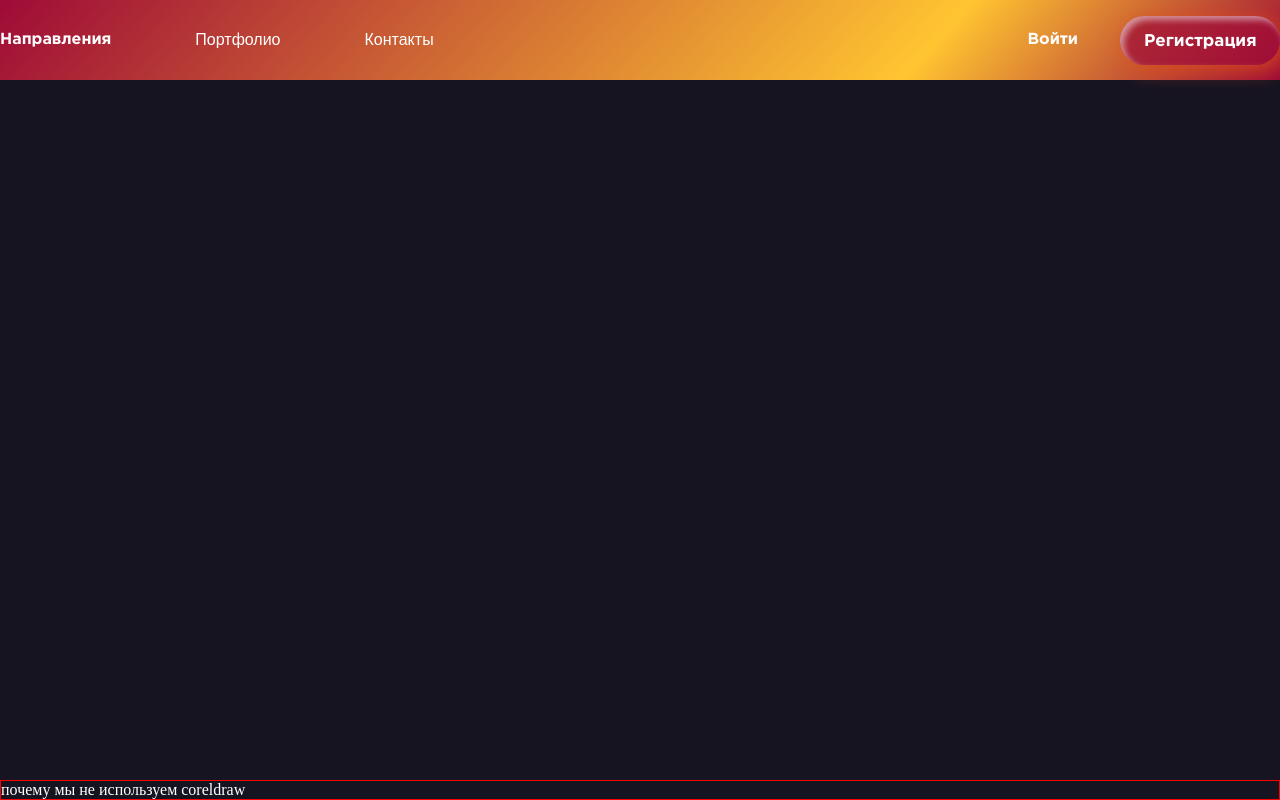
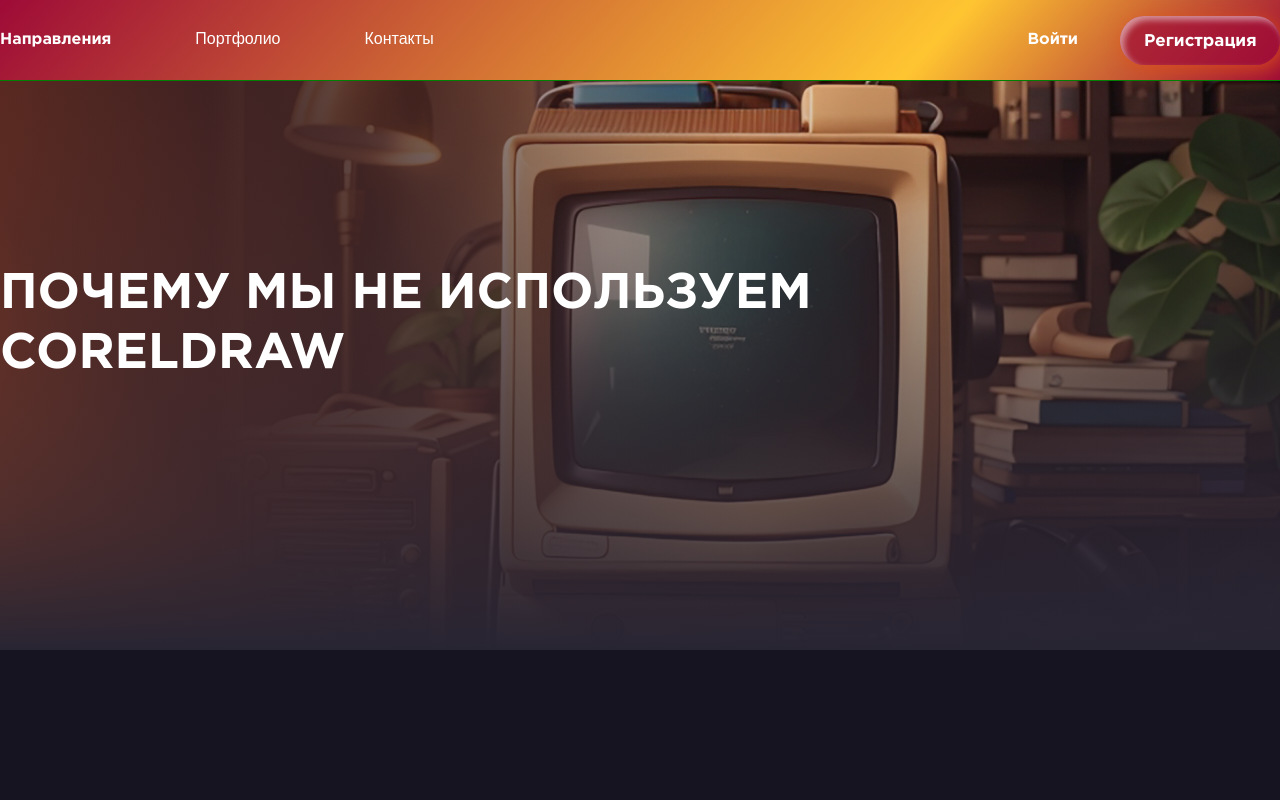
Before and after one commit to Iuliia-Bogdanova/-2_Creat, a plain HTML site: page index.html in a window 1280 px wide. Drawn offline with Linux system fonts and the light colour scheme.

Commit message:
feat: add section title

```diff
--- a/index.html
+++ b/index.html
@@ -34,9 +34,13 @@
             </nav>
         </div>
     </header>
-    <div class="wrapper">
-        почему мы не используем coreldraw
-    </div>
+    <section class="title">
+        <div class="container">
+            <div class="title__text">
+                <h1>почему мы не используем<br>coreldraw</h1>
+            </div>
+        </div>
+    </section>
 
 </body>
 </html>
--- a/styles/main.css
+++ b/styles/main.css
@@ -34,25 +34,28 @@ html {
 body {
     display: flex;
     flex-direction: column;
-    justify-content: space-between;
+    /* justify-content: space-between; */
     min-height: 100vh;
     background-color: var(--background);
-    font-family: var(--font-main);
+    font-family: var(--font-family);
     font-weight: var(--font-weight-regular);
     color: var(--text-color);
     overflow-x: hidden;
 
-    /* outline: 1px solid green; */
+    outline: 1px solid green;
 }
 
 .header {
     /* height: 80px; */
     background: linear-gradient(132deg, #9e0b37 0%, #ffc531 71.98%, #9e0b37 100%);
+    z-index: 10;
 }
 
 .container  {
     max-width: 1420px;
     margin: 0 auto;
+
+    outline: 1px solid green;
 }
 
 .menu {
@@ -82,7 +85,7 @@ body {
 }
 
 .menu__link {
-    font-family: var(--font-family);
+    /* font-family: var(--font-family); */
     font-weight: var(--font-weight-medium);
     font-size: 16px;
 
@@ -125,14 +128,67 @@ body {
     font-size: 17px;
 }
 
-.wrapper {
+.title {
+    position: relative;
+    /* max-width: 1920px; */
+    width: 100%;
+    height: 650px;
+    margin: -80px auto 0;
+}
+
+.title::before {
+    position: absolute;
+    content: "";
+    width: 100%;
+    height: 650px;
+    /* background: linear-gradient(0deg, #282533 0%, #282533 0.01%, rgba(40, 37, 51, 0.74) 30%, rgba(40, 37, 51, 0) 100%), linear-gradient(50deg, #df5017 0%, rgba(223, 80, 23, 0.44) 20%, rgba(223, 80, 23, 0.19) 50%, rgba(223, 80, 23, 0) 100%); */
+
+    background:
+        linear-gradient(0deg,
+            #282533 0%,
+            #282533 0.01%,
+            rgba(40, 37, 51, 0.74) 20%,
+            rgba(40, 37, 51, 0) 100%),
+        linear-gradient(50deg,
+            #df5017 0%,
+            rgba(223, 80, 23, 0.44) 20%,
+            rgba(223, 80, 23, 0.19) 40%,
+            rgba(223, 80, 23, 0) 100%),
+        linear-gradient(to bottom right,
+            rgba(23, 20, 34, 0) 70%,
+            #171422 100%);
+
+    top: 0;
+    left: 0;
+    z-index: 1;
+}
+
+.title::after {
+    position: absolute;
+    content: "";
+    background: linear-gradient(to right, #171422 0%, rgba(23, 20, 34, 0) 50%), url(../assets/img/tv-wrap.jpg);
+    background-size: cover;
+    background-position: center;
+    width: 1070px;
+    height: 648px;
+    top: 0;
+    right: 0;
+    z-index: 0;
+    opacity: 3;
+}
+
+.title__text {
     display: flex;
     flex-direction: column;
-    max-width: 1920px;
-    width: 100%;
-    min-height: 100%;
-    /* margin: 40px auto;
-    padding: 0 15px; */
+    height: 648px;
+    justify-content: center;
+    align-self: center;
+}
 
-    border: 1px solid red;
+h1 {
+    font-weight: var(--font-weight-medium);
+    font-size: 50px;
+    line-height: 120%;
+    text-transform: uppercase;
+    z-index: 10;
 }
```
Also changed, not shown: assets/img/tv-wrap.jpg (added).
